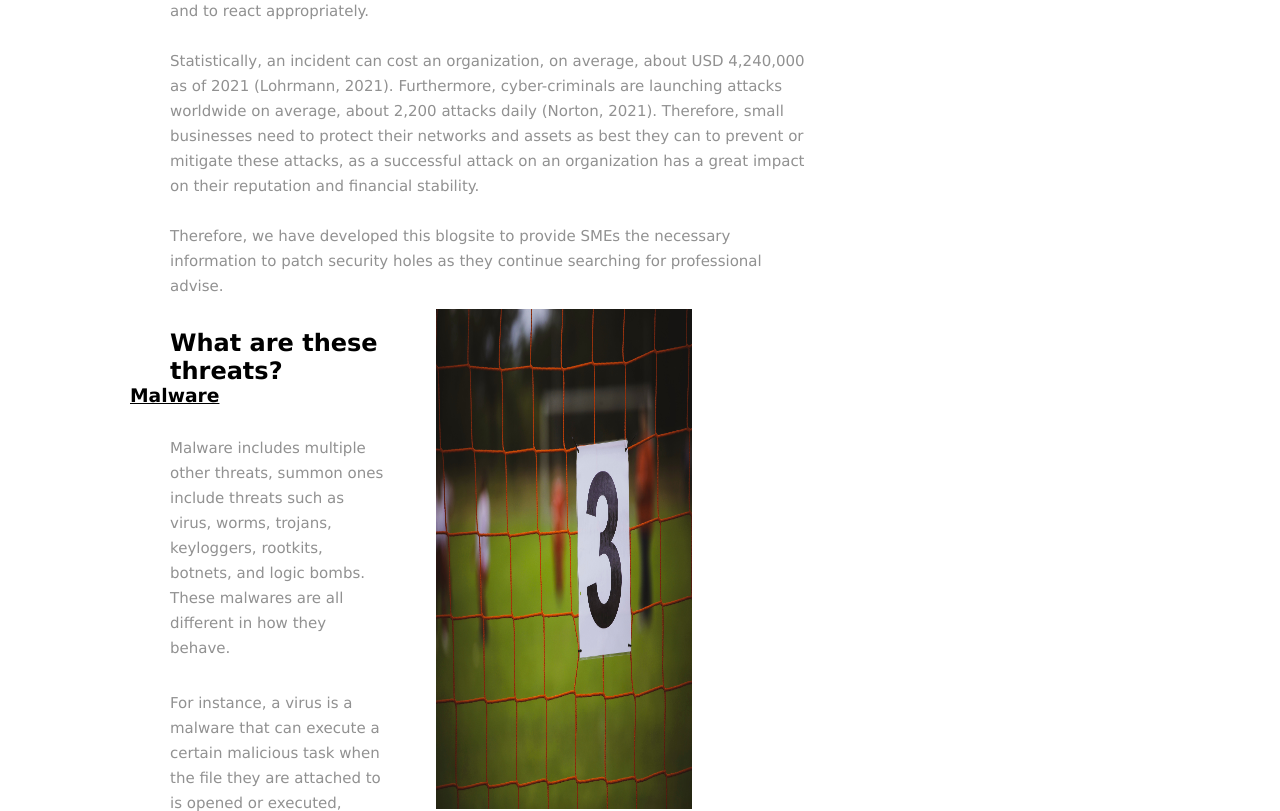
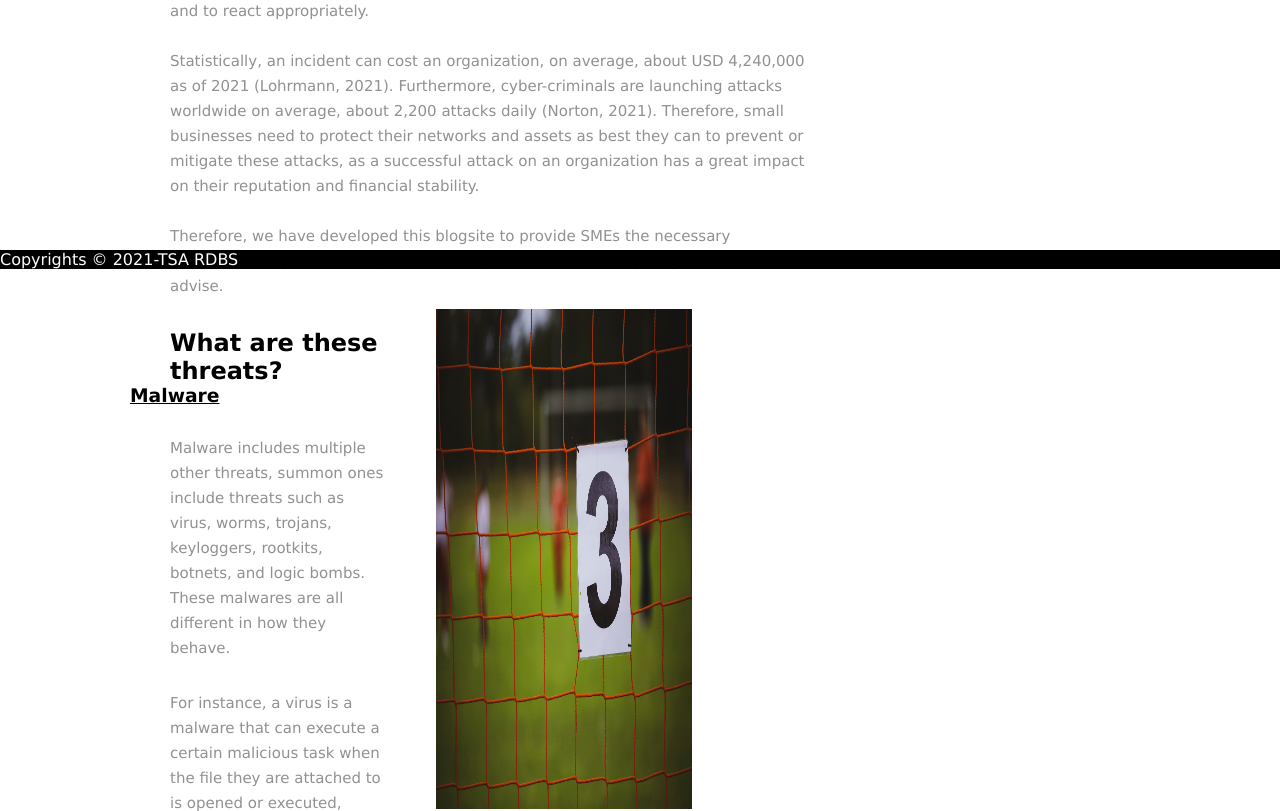
Before and after one commit to crescent0001/JL-Ted-SMEs-blog, a Django app: page / in a window 1280 px wide. Shown: the part 531-1342 px from the top of the page. Run offline with Django 3.2, Linux system fonts and the light colour scheme.

Commit message:
Added the footer

```diff
--- a/Demo Project/JannetLee/templates/about.html
+++ b/Demo Project/JannetLee/templates/about.html
@@ -154,4 +154,5 @@
     </div>
   </div>
 </body>
+{% include 'footer.html' %}
 {% endblock %}
--- a/Demo Project/JannetLee/templates/articlepage.html
+++ b/Demo Project/JannetLee/templates/articlepage.html
@@ -101,4 +101,5 @@
   </div>
 </div>
 
+{% include 'footer.html' %}
 {% endblock %}
--- a/Demo Project/JannetLee/templates/bestpractices.html
+++ b/Demo Project/JannetLee/templates/bestpractices.html
@@ -106,4 +106,5 @@
   </div>
 </div>
 
+{% include 'footer.html' %}
 {% endblock %}
--- a/Demo Project/JannetLee/templates/enquirylist.html
+++ b/Demo Project/JannetLee/templates/enquirylist.html
@@ -30,4 +30,5 @@
 
     </center>
 
+{% include 'footer.html' %}
 {% endblock %}
--- /dev/null
+++ b/Demo Project/JannetLee/templates/footer.html
@@ -0,0 +1,16 @@
+{% block content %} {% endblock %}
+<style>
+    .footer{
+position: fixed;
+left:0;
+bottom:0;
+width: 100%;
+background-color: black;
+color: white;
+text-align: left
+}
+</style>
+
+<div class= "footer">
+    <p>Copyrights &#169 2021-TSA RDBS</p>
+</div>
--- a/Demo Project/JannetLee/templates/futureupdates.html
+++ b/Demo Project/JannetLee/templates/futureupdates.html
@@ -100,4 +100,5 @@
   </div>
 </body>
 
+{% include 'footer.html' %}
 {% endblock %}
--- /dev/null
+++ b/Demo Project/JannetLee/templates/home.html
@@ -0,0 +1 @@
+{% extends 'base.html' %}
--- a/Demo Project/JannetLee/templates/index.html
+++ b/Demo Project/JannetLee/templates/index.html
@@ -199,4 +199,5 @@
   </div>
 </body>
 
+{% include 'footer.html' %}
 {% endblock %}
--- a/Demo Project/JannetLee/templates/searchresults.html
+++ b/Demo Project/JannetLee/templates/searchresults.html
@@ -178,4 +178,5 @@
   {% endif %}
 </body>
 
+{% include 'footer.html' %}
 {% endblock %}
```
Also changed, not shown: Demo Project/db.sqlite3.
